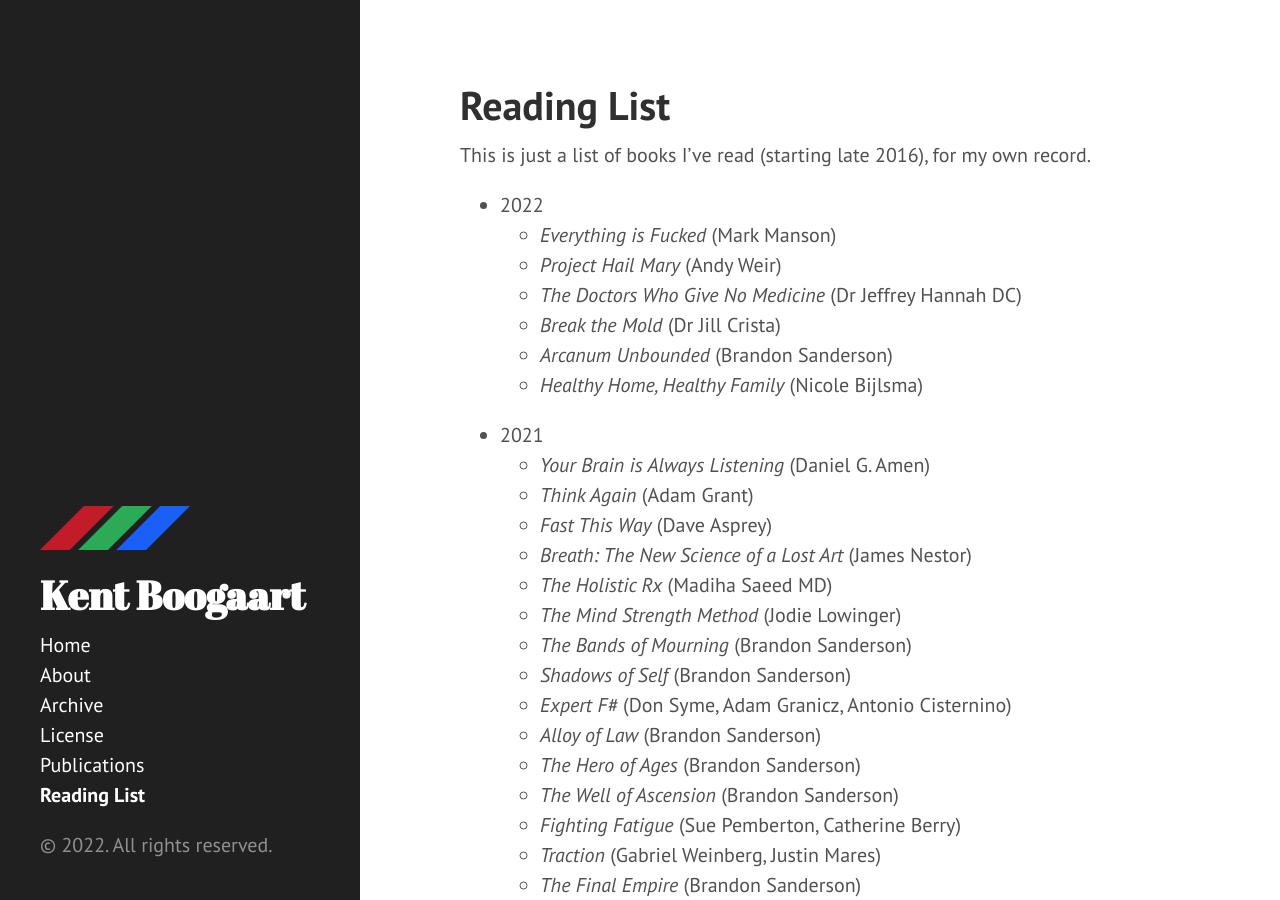
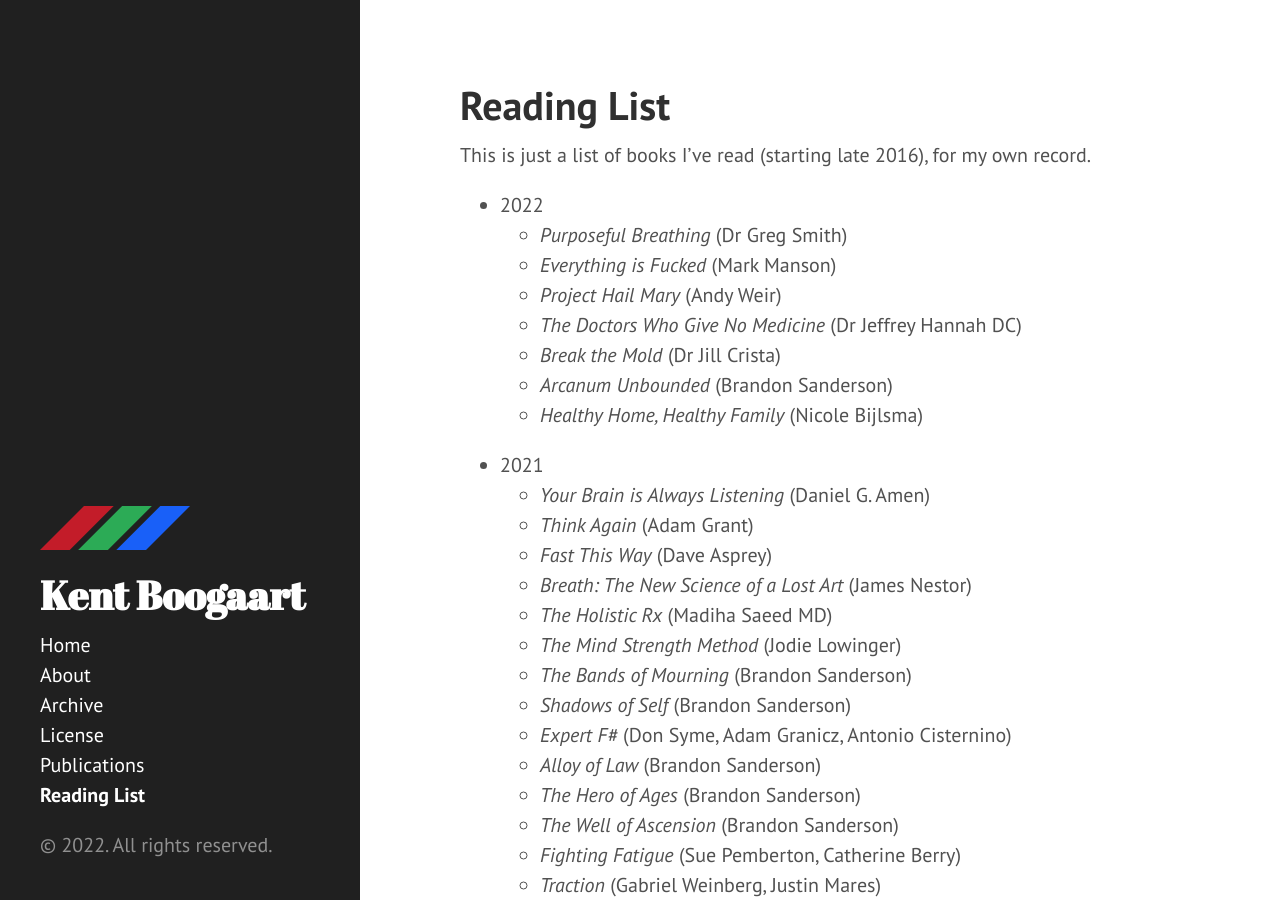
Before and after one commit to kentcb/kentcb.github.io, a Jekyll site: the page built from reading-list.md, in a window 1280 px wide and 900 px high. Built offline with Jekyll 4.4.1, drawn with Linux system fonts in a browser that asks for light colours; nearby versions of some CDN libraries.

Commit message:
Add Purposeful Breathing

```diff
--- a/reading-list.md
+++ b/reading-list.md
@@ -6,6 +6,7 @@ sidebar: true
 This is just a list of books I've read (starting late 2016), for my own record.
 
 * 2022
+    * _Purposeful Breathing_ (Dr Greg Smith)
     * _Everything is Fucked_ (Mark Manson)
     * _Project Hail Mary_ (Andy Weir)
     * _The Doctors Who Give No Medicine_ (Dr Jeffrey Hannah DC)
```
